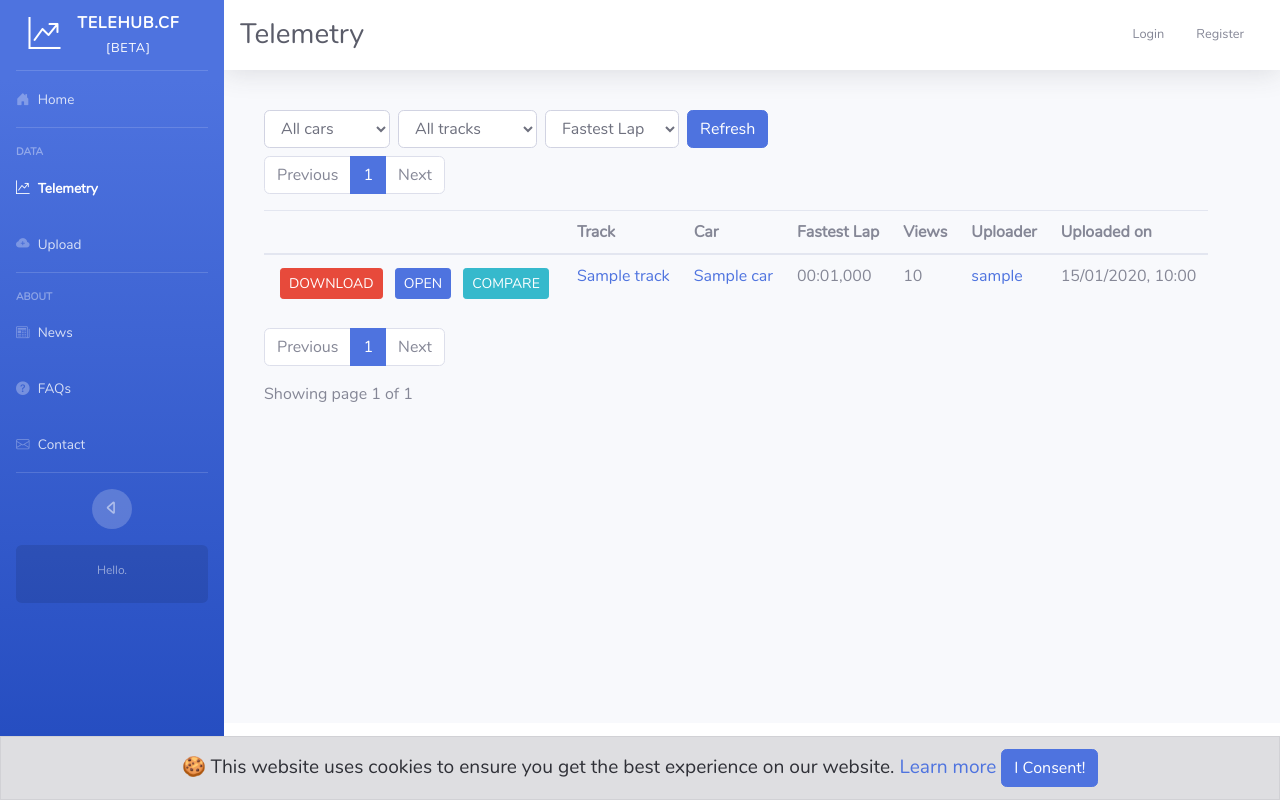
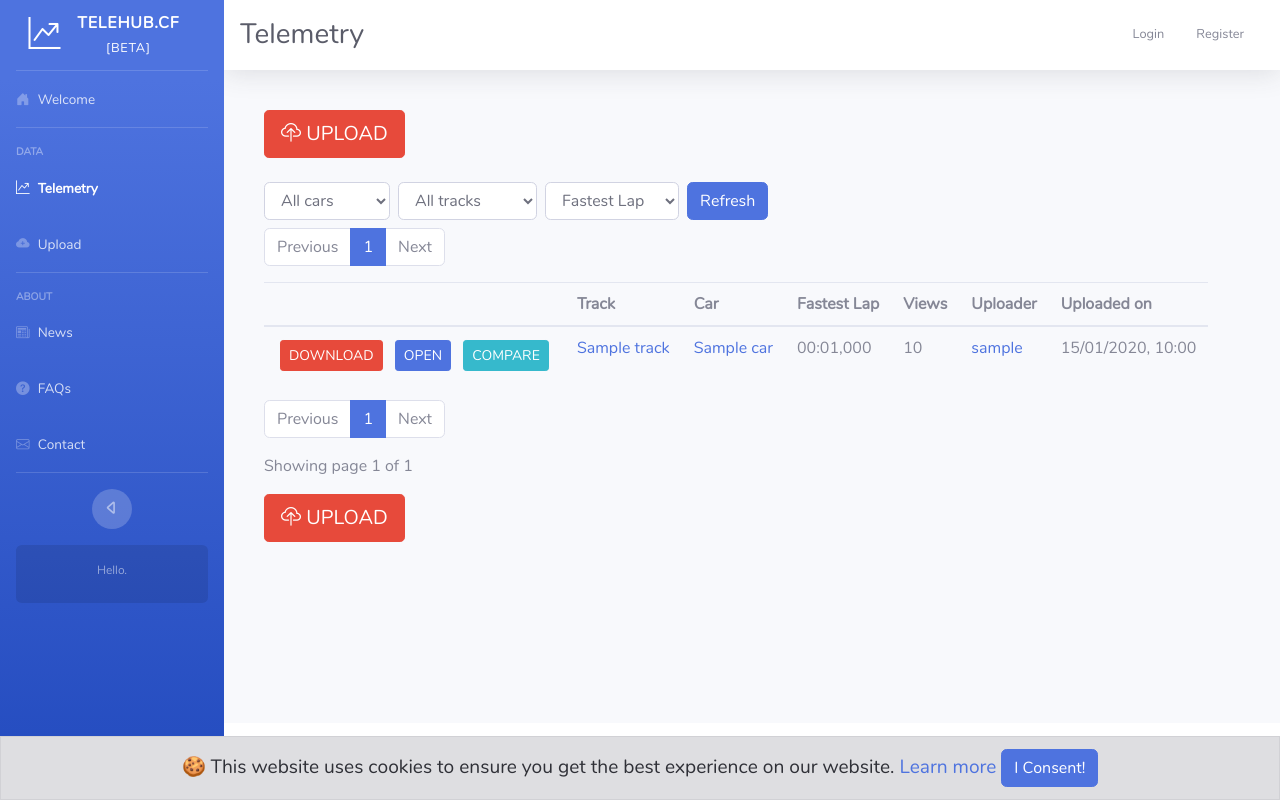
Before and after one commit to wernersbacher/telemhub, a Flask app: page /telemetry in a window 1280 px wide. Run offline with Flask 2, Linux system fonts and the light colour scheme; tables that the repository leaves empty hold one stand-in row (values such as "Sample post"); parts of the project's set-up code (start-up, migrations or seed data) failed here and were passed over; some libraries are stand-ins or nearby versions.

Commit message:
added redirect to telemetry page

```diff
--- a/routes/main.py
+++ b/routes/main.py
@@ -11,12 +11,17 @@ from sqlalchemy import func
 
 main = Blueprint("main", __name__)
 
-ROWS_PER_PAGE = 10
+ROWS_PER_PAGE = 30
 ALLOWED_EXTENSIONS = {'ld', "ldx"}
 
 
-@main.route('/')
+@main.route("/")
 def home():
+    return redirect(url_for("main.telemetry"))
+
+
+@main.route('/welcome')
+def welcome():
     tracks = db.session.query(Car).all()
     top_cars = sorted(tracks, key=lambda car: car.get_files_number(), reverse=True)[-10:]
 
--- a/templates/_dashboard.html
+++ b/templates/_dashboard.html
@@ -75,10 +75,10 @@
         <hr class="sidebar-divider my-0">
 
         <!-- Nav Item - Dashboard -->
-        <li class="nav-item {{ 'active' if active_page == 'home' else '' }}">
-            <a class="nav-link" href="{{ url_for('main.home')}}">
+        <li class="nav-item {{ 'active' if active_page == 'welcome' else '' }}">
+            <a class="nav-link" href="{{ url_for('main.welcome')}}">
                 <i class="bi bi-house-door-fill"></i>
-                <span>Home</span></a>
+                <span>Welcome</span></a>
         </li>
 
         <!-- Divider -->
--- a/templates/main/home.html
+++ b/templates/main/home.html
@@ -1,6 +1,6 @@
 {% extends "_dashboard.html" %}
-{% set active_page = "home" %}
-{% block title %} Home {% endblock %}
+{% set active_page = "welcome" %}
+{% block title %} Welcome {% endblock %}
 
 {% block content %}
 
--- a/templates/main/telemetry.html
+++ b/templates/main/telemetry.html
@@ -4,8 +4,12 @@
 
 {% block content %}
 
-{% if files %}
+
 <div class="mb-4 w-100 p-3">
+
+    {% include 'templates/telem/upload_button.html' %}
+
+    {% if files %}
 
     {% set page_dest = 'main.telemetry' %}
     {% set page_kwargs = {} %}
@@ -13,6 +17,7 @@
     {% include 'templates/telem/filter.html' %}
 
     {% include 'templates/telem/pagination.html' %}
+
 
     <div class="table-responsive">
 
@@ -62,9 +67,14 @@
         Showing page {{ files.page }} of {{ files.pages }}
     </p>
 
+    {% endif %}
+
+
+    {% include 'templates/telem/upload_button.html' %}
 
 </div>
-{% endif %}
+
+
 
 
 
--- /dev/null
+++ b/templates/templates/telem/upload_button.html
@@ -0,0 +1,2 @@
+
+<a href="{{ url_for('member.upload') }}" class="btn btn-danger btn-lg mb-4" role="button"><i class="bi bi-cloud-upload"></i> UPLOAD</a>
```
Also changed, not shown: templates/member/telemetry.html (+9 -2 lines).
